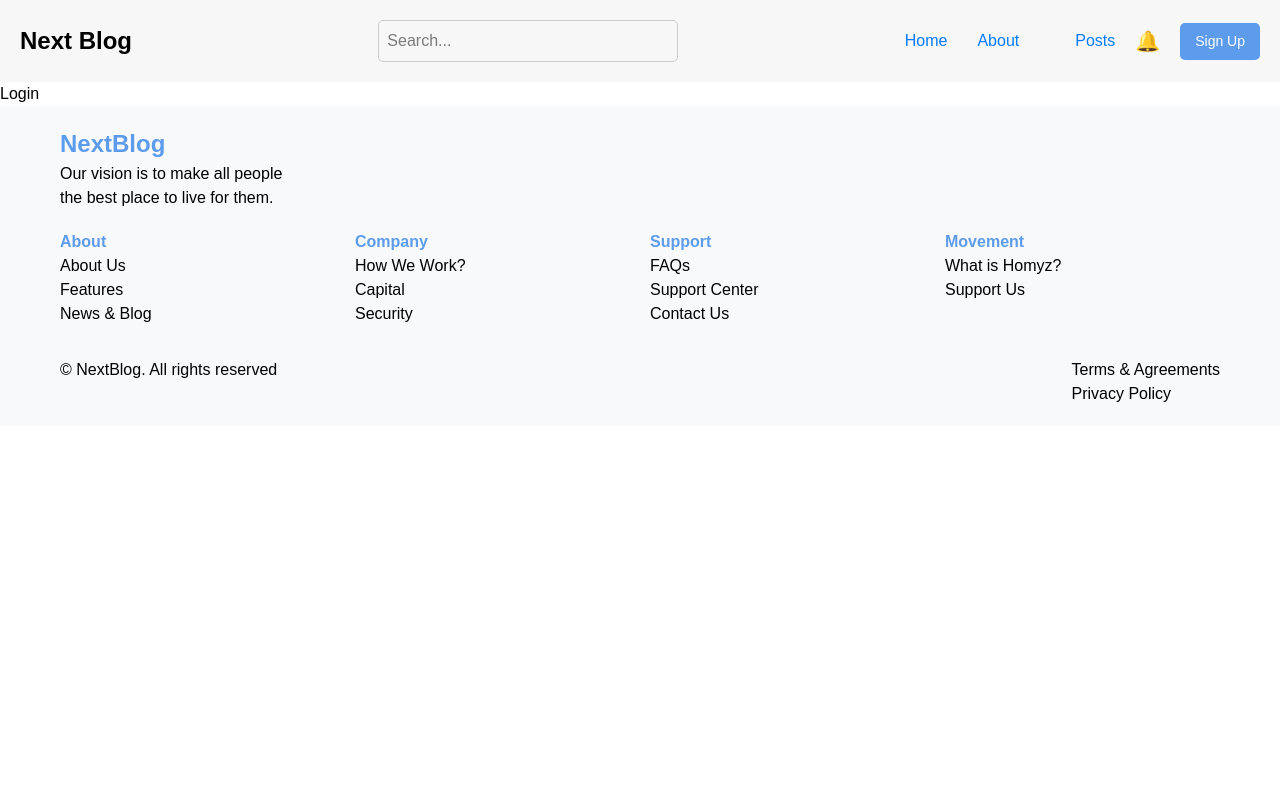
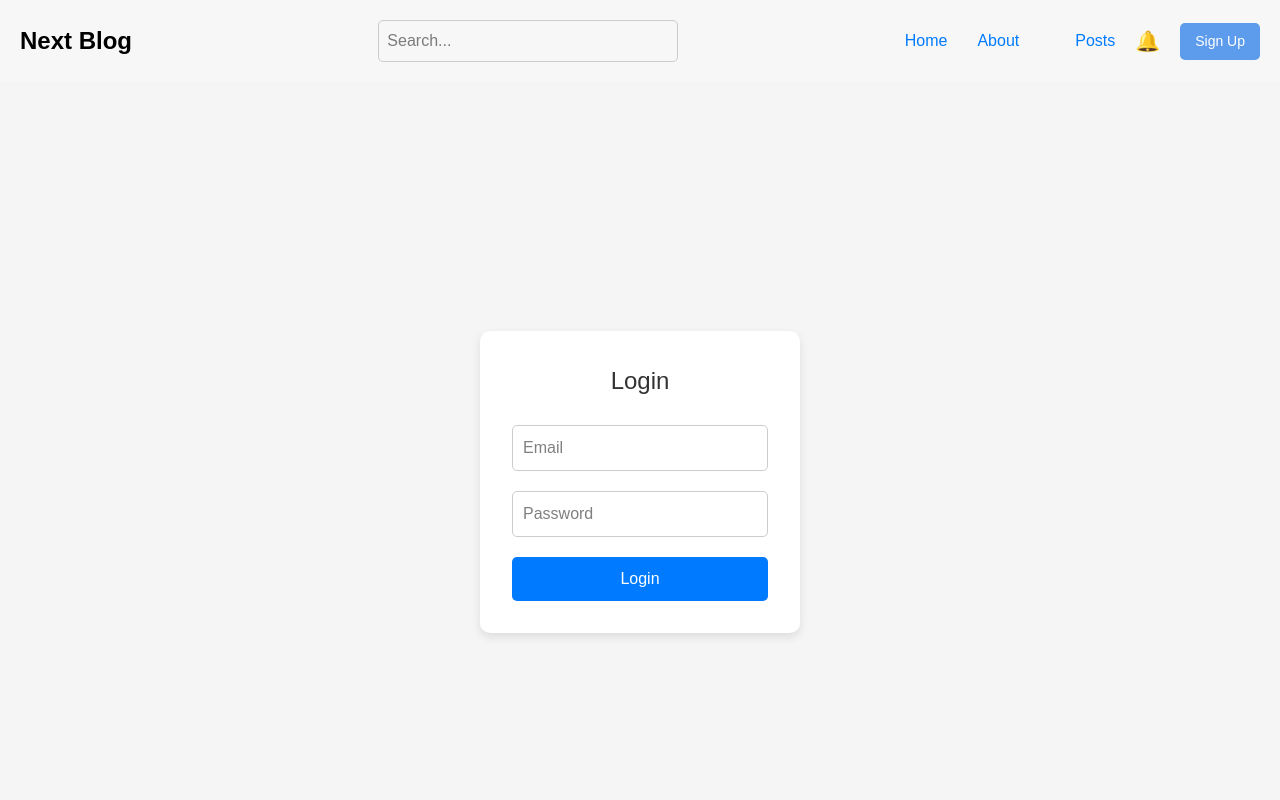
Before and after one commit to 0uali-Yassine/next-blog, a React (Vite) app: page /login in a window 1280 px wide. Shown: the top 800 px of the page. Built offline with nearby package versions, Linux system fonts and the light colour scheme; some icons are missing.

Commit message:
add syntax for deploy

```diff
--- a/package.json
+++ b/package.json
@@ -1,5 +1,6 @@
 {
   "name": "next-blog",
+  "homepage": "https://0uali-Yassine.github.io/next-blog/",
   "private": true,
   "version": "0.0.0",
   "type": "module",
@@ -7,11 +8,14 @@
     "dev": "vite",
     "build": "vite build",
     "lint": "eslint .",
-    "preview": "vite preview"
+    "preview": "vite preview",
+    "predeploay":"npm run build",
+    "deploy":"gh-pages -d dist"
   },
   "dependencies": {
     "@tailwindcss/vite": "^4.0.9",
     "boxicons": "^2.1.4",
+    "gh-pages": "^6.3.0",
     "react": "^19.0.0",
     "react-dom": "^19.0.0",
     "react-modal": "^3.16.3",
--- a/src/App.css
+++ b/src/App.css
@@ -580,3 +580,60 @@ a {
 a:hover {
   text-decoration: underline;
 }
+
+
+/*fro login page*/
+
+.login-container {
+  display: flex;
+  justify-content: center;
+  align-items: center;
+  height: 100vh;
+  background-color: #f5f5f5;
+}
+
+.login-box {
+  background: white;
+  padding: 2rem;
+  border-radius: 10px;
+  box-shadow: 0 4px 10px rgba(0, 0, 0, 0.1);
+  width: 320px;
+  text-align: center;
+}
+
+.login-title {
+  font-size: 1.5rem;
+  margin-bottom: 1rem;
+  color: #333;
+}
+
+.login-form {
+  display: flex;
+  flex-direction: column;
+}
+
+.login-input {
+  padding: 10px;
+  margin: 10px 0;
+  border: 1px solid #ccc;
+  border-radius: 5px;
+  font-size: 1rem;
+}
+
+.login-button {
+  background: #007bff;
+  color: white;
+  border: none;
+  padding: 10px;
+  font-size: 1rem;
+  border-radius: 5px;
+  cursor: pointer;
+  margin-top: 10px;
+}
+
+
+
+.divider {
+  margin: 20px 0;
+  border: 0.5px solid #ccc;
+}
--- a/src/component/Login.jsx
+++ b/src/component/Login.jsx
@@ -1,7 +1,40 @@
+import { useState } from "react";
+
 const Login = () => {
+    const [email, setEmail] = useState("");
+  const [password, setPassword] = useState("");
+
+  const handleSubmit = (e) => {
+    e.preventDefault();
+    console.log("Email:", email, "Password:", password);
+  };
+
+
     return (
-      <div>
-          Login
+        <div className="login-container">
+        <div className="login-box">
+          <h2 className="login-title">Login</h2>
+          <form onSubmit={handleSubmit} className="login-form">
+            <input
+              type="email"
+              placeholder="Email"
+              value={email}
+              onChange={(e) => setEmail(e.target.value)}
+              className="login-input"
+            />
+            <input
+              type="password"
+              placeholder="Password"
+              value={password}
+              onChange={(e) => setPassword(e.target.value)}
+              className="login-input"
+            />
+            <button type="submit" className="login-button">
+              Login
+            </button>
+          </form>
+
+        </div>
       </div>
     )
   }
--- a/src/component/Navbar.jsx
+++ b/src/component/Navbar.jsx
@@ -24,9 +24,12 @@ function Navbar() {
           <p>Posts</p>
         </NavLink>
         <div className="notification-icon">🔔</div>
-        <button className="signup-btn">
-          <NavLink style={{textDecoration:'none',color:'white'}} to='login'>Sign Up</NavLink>
+
+          <NavLink style={{textDecoration:'none',color:'white'}} to='login'>
+          <button className="signup-btn">
+            Sign Up
         </button>
+            </NavLink>
       </div>
     </nav>
   )
--- a/vite.config.js
+++ b/vite.config.js
@@ -3,4 +3,5 @@ import react from '@vitejs/plugin-react';
 
 export default defineConfig({
   plugins: [react()],
+  base:"/next-blog",
 });
```
Also changed, not shown: 1 other file (tests, documents, lock files or other folders).
